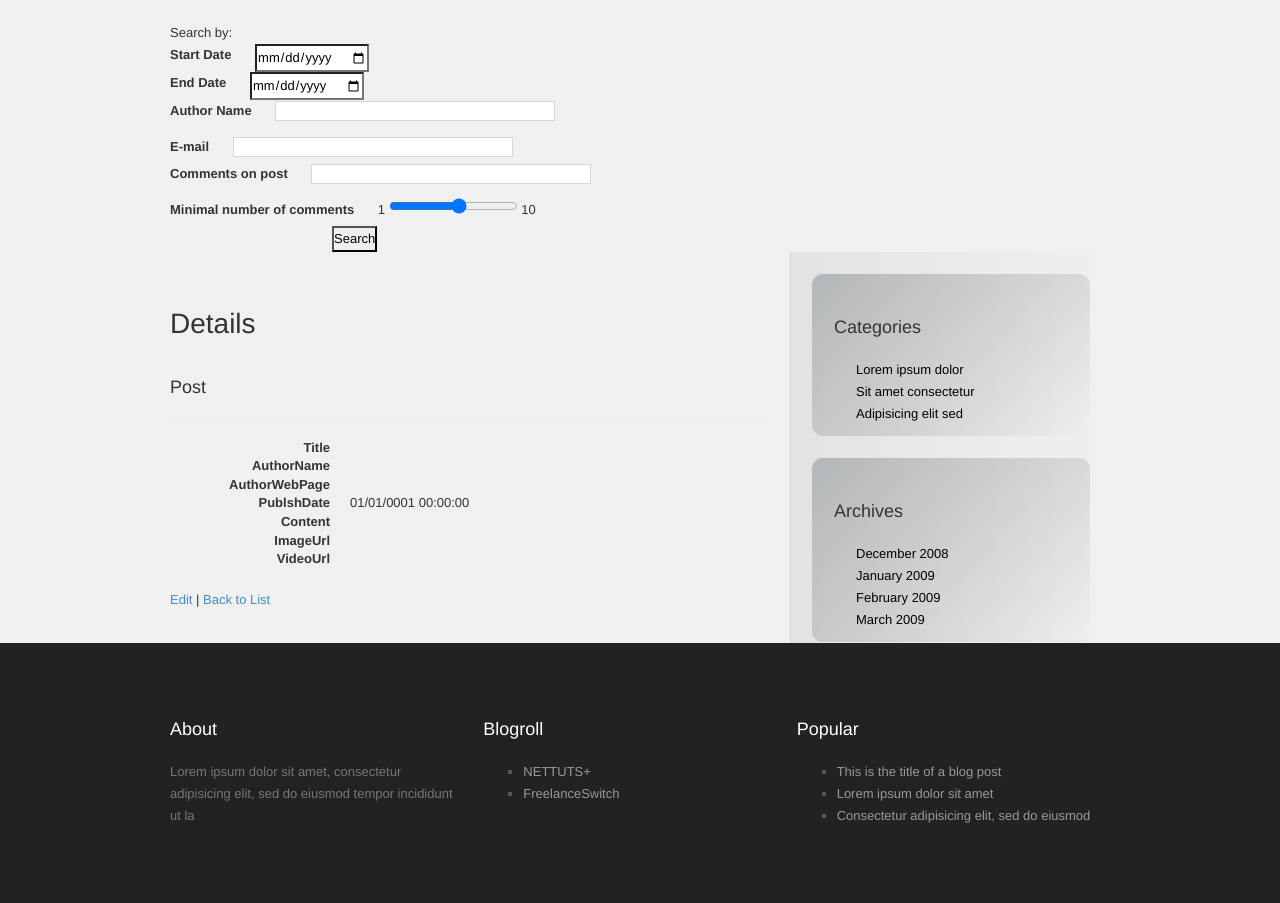
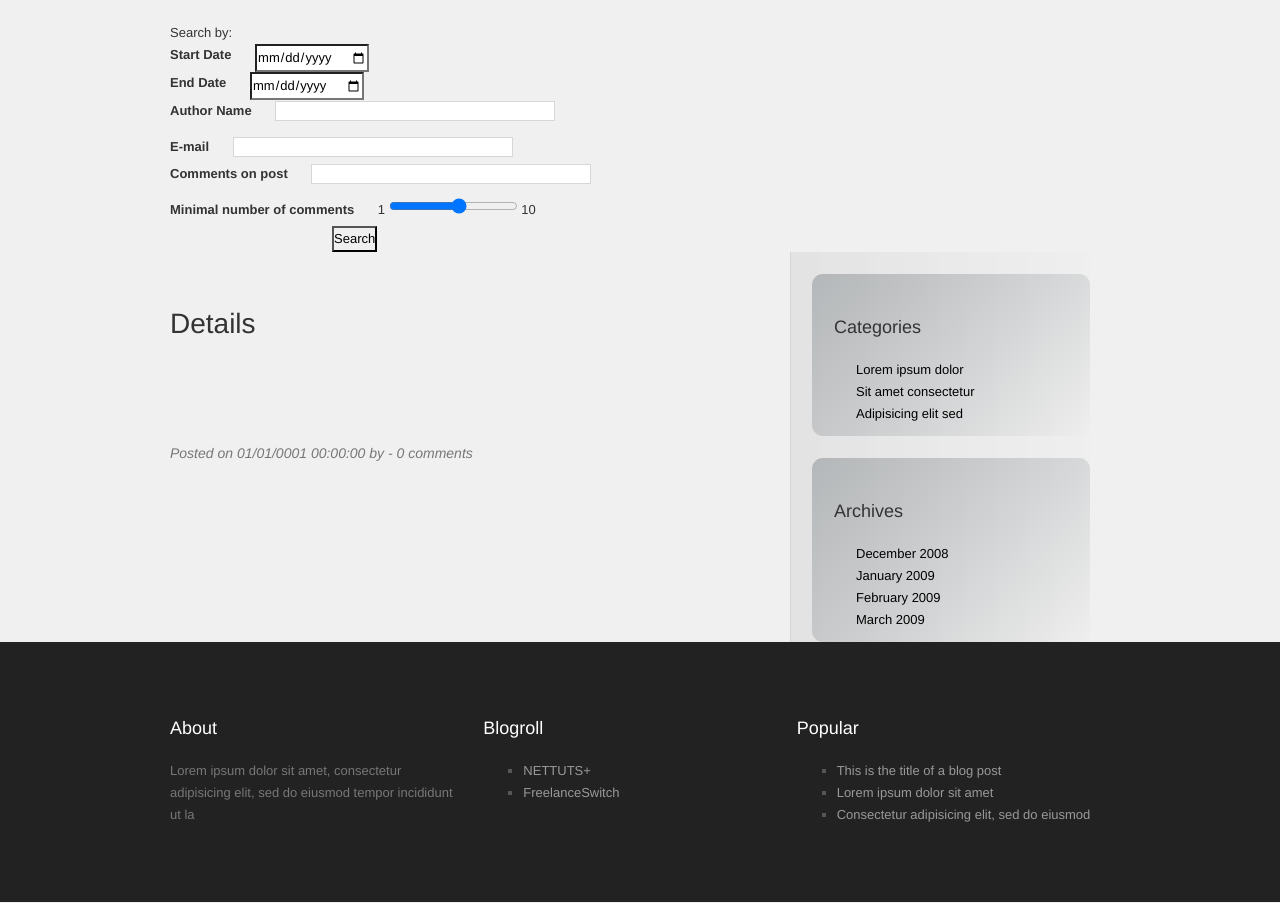
Before and after one commit to progovoy/ex3, an ASP.NET MVC app: template ex2/Views/Posts/Details.cshtml in a window 1280 px wide. Shown: the part 478-1381 px from the top of the page. Run offline with ASP.NET Core 8 and stand-ins for ASP.NET MVC 5, Linux system fonts and the light colour scheme; the template is opened without the code that fills it, so the values that code supplies are empty; the project's own start-up code is not run, and a stand-in starts its controllers and pages; some libraries are stand-ins or nearby versions; some web fonts are replaced.

Commit message:
improved some things

```diff
--- a/ex2/Views/Blog/Index.cshtml
+++ b/ex2/Views/Blog/Index.cshtml
@@ -48,7 +48,8 @@
                     <header>
                         <a href="@Html.DisplayFor(Comments => comment.AuthorWebPage)">@Html.DisplayFor(Comments => comment.AuthorName)</a> on <time>@Html.DisplayFor(modelItem => comment.PublshDate)</time>
                     </header>
-                    <p>@Html.DisplayFor(Comments => comment.Content)</p>
+
+                    <p>@Html.DisplayFor(Comments => comment.Title) <br> @Html.DisplayFor(Comments => comment.Content)</p>
                 </article>
             }
         }
--- a/ex2/Views/Posts/Details.cshtml
+++ b/ex2/Views/Posts/Details.cshtml
@@ -6,69 +6,32 @@
 
 <h2>Details</h2>
 
-<div>
-    <h4>Post</h4>
-    <hr />
-    <dl class="dl-horizontal">
-        <dt>
-            @Html.DisplayNameFor(model => model.Title)
-        </dt>
+<section class="post-content-section">
+    <article class="blogPost">
+        <header>
+            <h2 class="post-title">@Html.DisplayFor(model => model.Title)</h2>
+            <p>Posted on <time>@Html.DisplayFor(model => model.PublshDate)</time> by <a href="@Html.DisplayFor(model => model.AuthorWebPage)">@Html.DisplayFor(model => model.AuthorName)</a> - <a href="#comments">@Html.DisplayFor(model => model.Comments.Count) comments</a></p>
+        </header>
+        <div class="content">
 
-        <dd>
-            @Html.DisplayFor(model => model.Title)
-        </dd>
+            <p>@Html.DisplayFor(model => model.Content)</p>
 
-        <dt>
-            @Html.DisplayNameFor(model => model.AuthorName)
-        </dt>
+            <br />
 
-        <dd>
-            @Html.DisplayFor(model => model.AuthorName)
-        </dd>
 
-        <dt>
-            @Html.DisplayNameFor(model => model.AuthorWebPage)
-        </dt>
+            @if (Model.ImageUrl != null && Model.ImageUrl != string.Empty)
+            {
+                <img src="~/Images/@Model.ImageUrl" alt="Pic" />
+            }
 
-        <dd>
-            @Html.DisplayFor(model => model.AuthorWebPage)
-        </dd>
+            @if (Model.VideoUrl != null && Model.VideoUrl != string.Empty)
+            {
+                <video controls="controls">
+                    <source src="~/Videos/@Model.VideoUrl" type="video/mp4" />
+                    Your browser does not support the video tag.
+                </video>
+            }
 
-        <dt>
-            @Html.DisplayNameFor(model => model.PublshDate)
-        </dt>
-
-        <dd>
-            @Html.DisplayFor(model => model.PublshDate)
-        </dd>
-
-        <dt>
-            @Html.DisplayNameFor(model => model.Content)
-        </dt>
-
-        <dd>
-            @Html.DisplayFor(model => model.Content)
-        </dd>
-
-        <dt>
-            @Html.DisplayNameFor(model => model.ImageUrl)
-        </dt>
-
-        <dd>
-            @Html.DisplayFor(model => model.ImageUrl)
-        </dd>
-
-        <dt>
-            @Html.DisplayNameFor(model => model.VideoUrl)
-        </dt>
-
-        <dd>
-            @Html.DisplayFor(model => model.VideoUrl)
-        </dd>
-
-    </dl>
-</div>
-<p>
-    @Html.ActionLink("Edit", "Edit", new { id = Model.ID }) |
-    @Html.ActionLink("Back to List", "Index")
-</p>
+        </div>
+    </article>
+</section>
```
Also changed, not shown: ex2/Views/Posts/Create.cshtml (+8 -13 lines), ex2/Views/Posts/Index.cshtml (+9 -32 lines).
